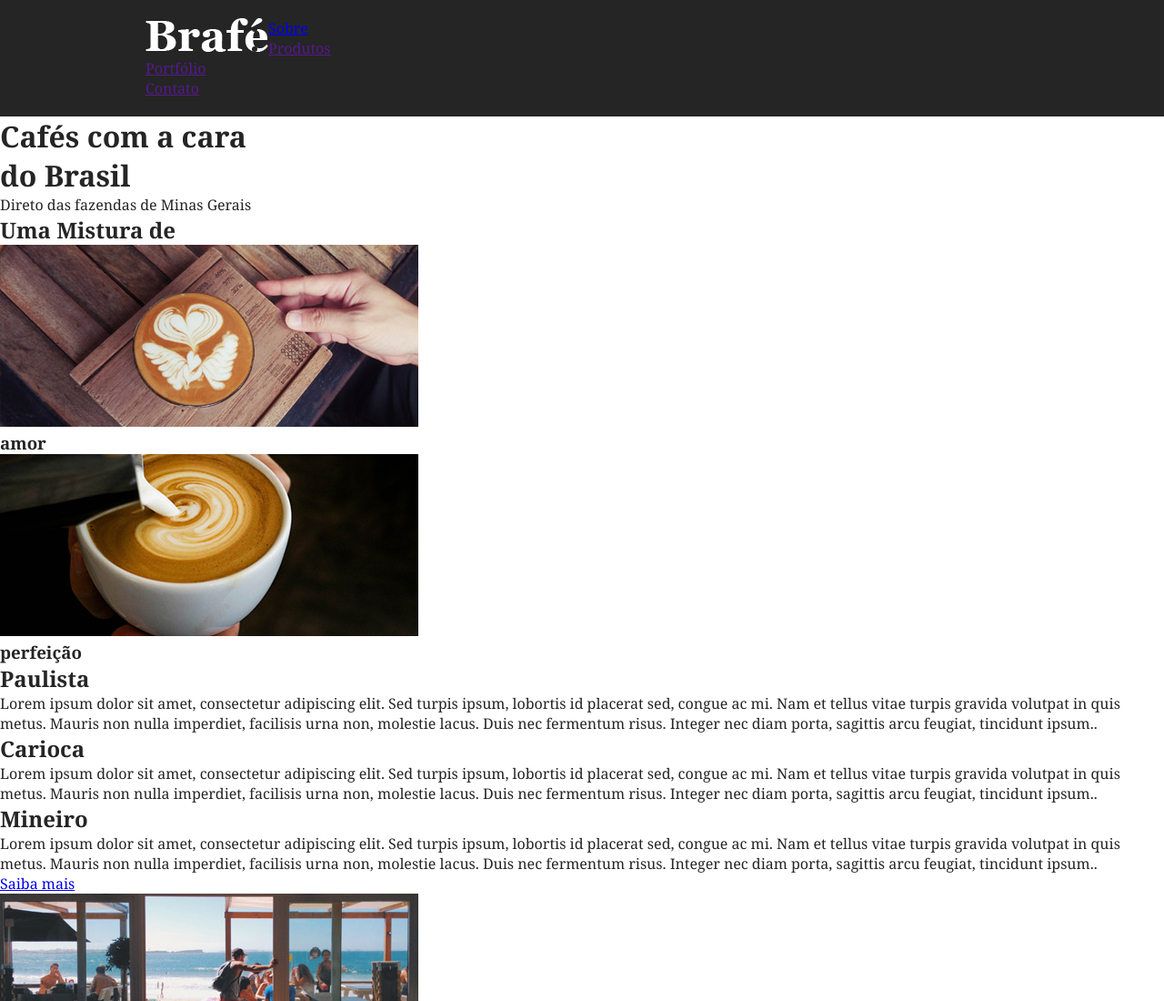
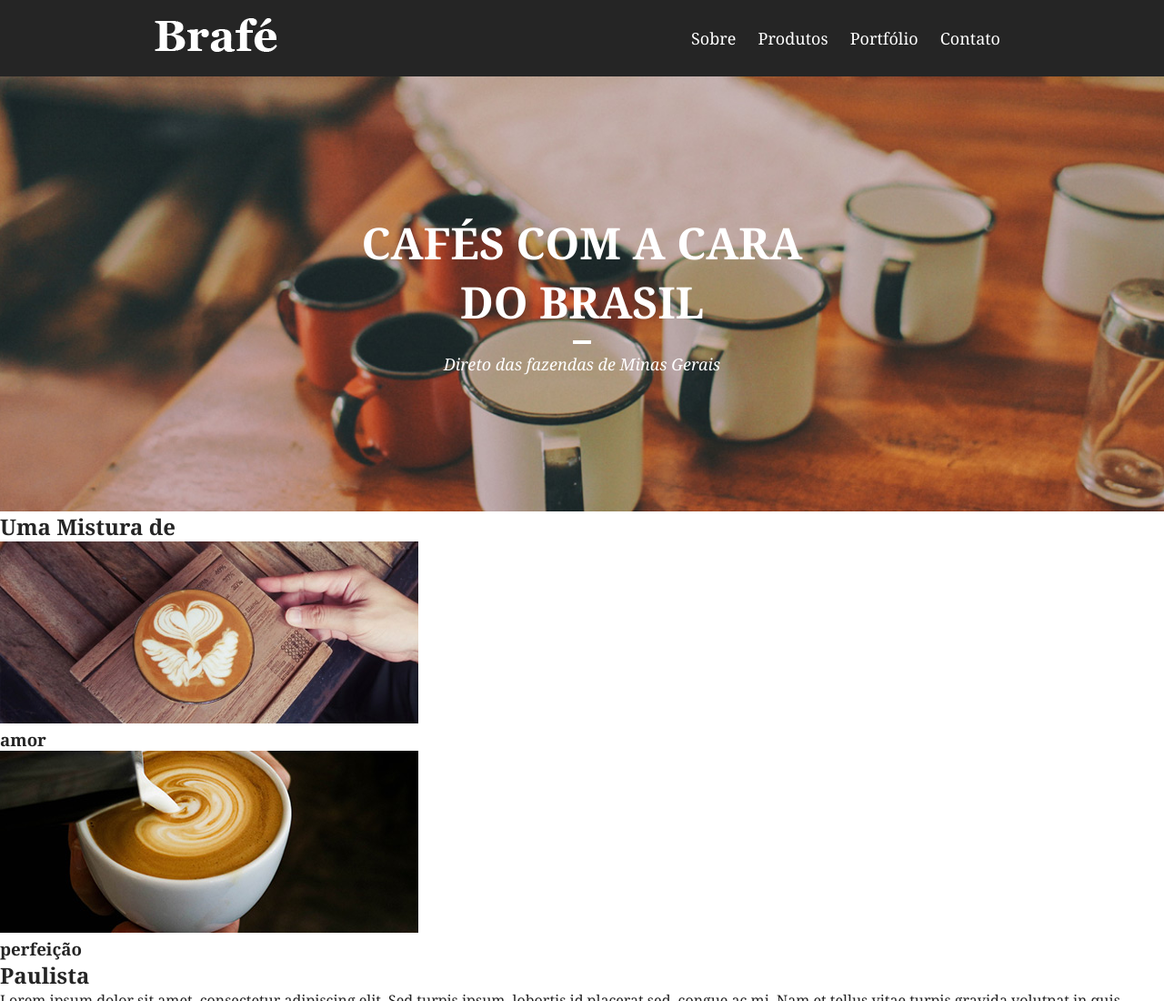
Before and after one commit to Mayconpm/Brafe, a plain HTML site: page Brafé_1/brafe-1-puro/index.html in a window 1280 px wide. Shown: the top 1100 px of the page at 91% size. Drawn offline with Linux system fonts and the light colour scheme.

Commit message:
menu e intro

```diff
--- a/Brafé_1/brafe-1-puro/css/style.css
+++ b/Brafé_1/brafe-1-puro/css/style.css
@@ -24,8 +24,58 @@ body {
   max-width: 960px;
   margin: 0 auto;
 }
+.menu_container::after,
+.menu_container::before {
+  content: "";
+  display: table;
+  clear: both;
+}
 
 .menu_logo {
   display: block;
   float: left;
+  margin-left: 10px;
 }
+
+.menu_nav {
+  float: right;
+  margin-right: 10px;
+}
+.menu_nav li {
+  display: inline-block;
+}
+
+.menu_nav a {
+  display: block;
+  padding: 10px;
+  text-decoration: none;
+  color: #fff;
+  font-size: 1.125em;
+}
+/* Intro */
+.intro {
+  background: url("../img/bg-intro.jpg") no-repeat center center;
+  background-size: cover;
+  padding: 150px 0;
+  text-align: center;
+  color: #fff;
+}
+
+.intro h1 {
+  text-transform: uppercase;
+  font-size: 3em;
+}
+
+.intro h1::after {
+  content: "";
+  display: block;
+  width: 20px;
+  height: 4px;
+  background: #fff;
+  margin: 10px auto;
+}
+
+.intro p {
+  font-style: italic;
+  font-size: 1.125em;
+}
--- a/Brafé_1/brafe-1-puro/index.html
+++ b/Brafé_1/brafe-1-puro/index.html
@@ -21,7 +21,8 @@
       </nav>
     </div>
   </header>
-  <main>
+
+  <main class="intro">
     <h1>Cafés com a cara <br>do Brasil</h1>
     <p>Direto das fazendas de Minas Gerais</p>
   </main>
```
